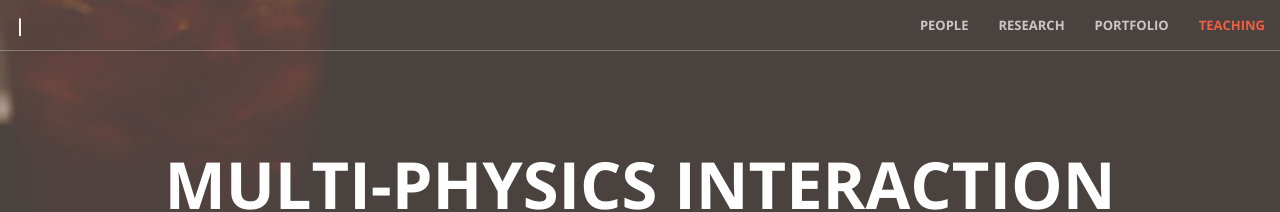
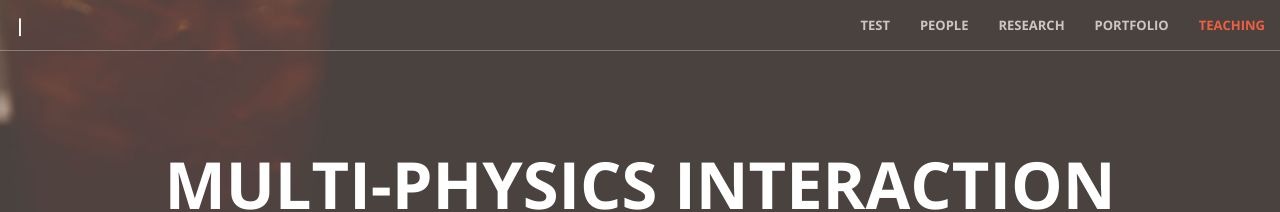
Before and after one commit to mpilab-uw/mpilab-uw.github.io, a Jekyll site: the page built from index.html, in a window 1280 px wide. Shown: the top 212 px of the page. Built offline with Jekyll 4.4.1, drawn with Linux system fonts in a browser that asks for light colours.

Commit message:
Update nav.html

```diff
--- a/_includes/nav.html
+++ b/_includes/nav.html
@@ -14,8 +14,11 @@
         <!-- Collect the nav links, forms, and other content for toggling -->
         <div class="collapse navbar-collapse" id="bs-example-navbar-collapse-1">
             <ul class="nav navbar-nav navbar-right">
+                 <li>
+                    <a  href="#test">TEST</a>
+                </li>
                 <li>
-                    <a class="page-scroll" href="#people">People</a>
+                    <a  href="#people">People</a>
                 </li>
                 <li>
                     <a class="page-scroll" href="#services">Research</a>
```
